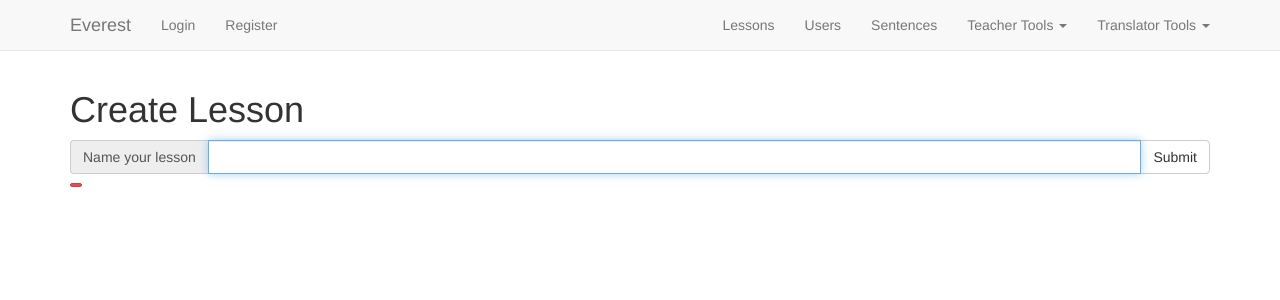
After one commit to evansp01/everestesl, a Django app: page /teacher/create_lesson in a window 1280 px wide. The commit adds this page. Shown: the top 300 px of the page. Run offline with Django 3.2, Linux system fonts and the light colour scheme; parts of the project's set-up code (start-up, migrations or seed data) failed here and were passed over; some libraries are stand-ins or nearby versions.

```diff
--- a/everest/forms.py
+++ b/everest/forms.py
@@ -74,3 +74,6 @@ class ProfileForm(forms.Form):
 
 class AddSentence(forms.Form):
     sentence = forms.CharField(max_length = 200)
+
+class AddLesson(forms.Form):
+    title = forms.CharField(max_length = 50)
--- /dev/null
+++ b/everest/templates/everest/create_lesson.html
@@ -0,0 +1,20 @@
+{% extends "everest/base.html" %}
+
+{% block title %}Everest Lesson {% endblock %}
+{% block pageheader %} Create Lesson {% endblock %}
+
+{% block content %}
+            <form action="/teacher/create_lesson" method="post">
+	      <div class="input-group">
+		<span class="input-group-addon">Name your lesson</span>
+		  <input type="text" class="form-control" name="title" maxlength="200" autofocus>
+		  <span class="input-group-btn">
+		  <button class="btn btn-default" type="submit">Submit</button>
+		</span>
+	      </div>
+	      {% csrf_token %}
+	      </form>
+
+	<ul class="list-unstyled">
+	<li><button type="button" class="btn btn-danger btn-xs"</li></ul>
+      {% endblock %}
--- a/everest/templates/everest/list_of_lessons.html
+++ b/everest/templates/everest/list_of_lessons.html
@@ -2,10 +2,10 @@
 
 {% block pageheader %} Lessons {% endblock %}
 
-
 {% block content %}
 <ul class="list-unstyled">
-  <li><a href="{% url 'view_lesson' %}"> The joy of rutabagas</a> </li>
-  <li><a href="">The Lesson of the Moth</a></li>
+     {% for lesson in lessons %}
+  <li><a href="/view_lesson?l={{lesson.id}}">{{lesson}}</a></li>
+     {% endfor %}
 </ul>
 {% endblock %}
--- a/everest/templates/everest/nav.html
+++ b/everest/templates/everest/nav.html
@@ -30,7 +30,7 @@
             <a href="#" class="dropdown-toggle" data-toggle="dropdown" role="button" aria-expanded="false">Teacher Tools <span class="caret"></span></a>
             <ul class="dropdown-menu" role="menu">
               <li class="dropdown-header">Lessons</li>
-              <li class="{% active request 'edit_lesson' %}"><a href="{% url 'edit_lesson'%}">Add New Lesson</a></li>
+              <li class="{% active request 'create_lesson' %}"><a href="{% url 'create_lesson'%}">Add New Lesson</a></li>
               <li class="{% active request 'user_lessons' %}"><a href="{% url 'user_lessons'%}">View My Lessons</a></li>
               <li class="divider"></li>
               <li class="dropdown-header">Profile</li>
--- a/everest/urls.py
+++ b/everest/urls.py
@@ -19,7 +19,7 @@ urlpatterns += patterns('everest.views.general',
 
 urlpatterns += patterns('everest.views.teacher',
     url(r'^teacher$','home',name='teacher_home'),
-    url(r'^teacher/add_lesson$','edit_lesson',name='edit_lesson'),
+    url(r'^teacher/create_lesson$','create_lesson',name='create_lesson'),
     url(r'^teacher/edit_lesson$','edit_lesson',name='edit_lesson'),
     url(r'^teacher/my_lessons$','user_lessons',name='user_lessons'),
     url(r'^teacher/profile$','profile',name='teacher_profile')
--- a/everest/views/general.py
+++ b/everest/views/general.py
@@ -29,7 +29,9 @@ def home(request):
     return render(request, 'everest/index.html', {})
 
 def find_lesson(request):
-    return render(request, 'everest/list_of_lessons.html', {})
+    lessons = Lesson.objects.all()
+    context = {'lessons' : lessons}
+    return render(request, 'everest/list_of_lessons.html', context)
 
 def find_user(request):
     return render(request, 'everest/list_of_users.html', {})
--- a/everest/views/teacher.py
+++ b/everest/views/teacher.py
@@ -25,13 +25,30 @@ def home(request):
 
 #@login_required
 #@transaction.atomic
+def create_lesson(request):
+    errors = []
+    context = {}
+    if request.method == 'POST':
+        form = AddLesson(request.POST)
+
+        if form.is_valid():
+            new_lesson = Lesson(title=form.cleaned_data['title'], creator=request.user)
+            new_lesson.save()
+        elif form.is_bound:
+            for field, error in form.errors.iteritems():
+                errors.append((field, error))
+        context = {'this_lesson' : new_lesson, 'errors' : errors}
+    return render(request, 'everest/create_lesson.html', context)
+
+#@login_required
+#@transaction.atomic
 def edit_lesson(request):
     errors = []
     if request.method == 'POST':
         form = AddSentence(request.POST)
 
         if form.is_valid():
-            new_sentence = Sentence(text=form.cleaned_data['sentence'], creator=request.user)
+            new_sentence = Sentence(english=form.cleaned_data['sentence'], creator=request.user)
             new_sentence.save()
         elif form.is_bound:
             for field, error in form.errors.iteritems():
```
Also changed, not shown: everest/models.py (+10 -6 lines).
